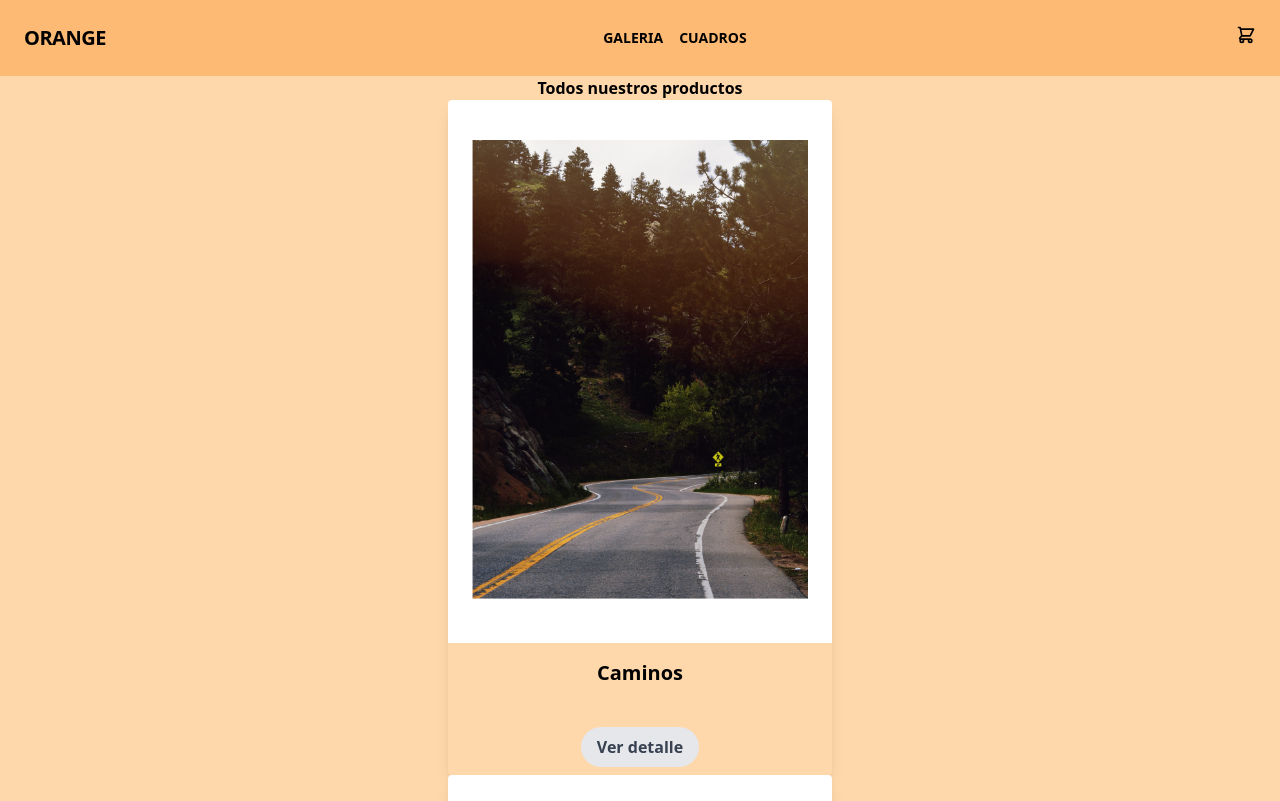
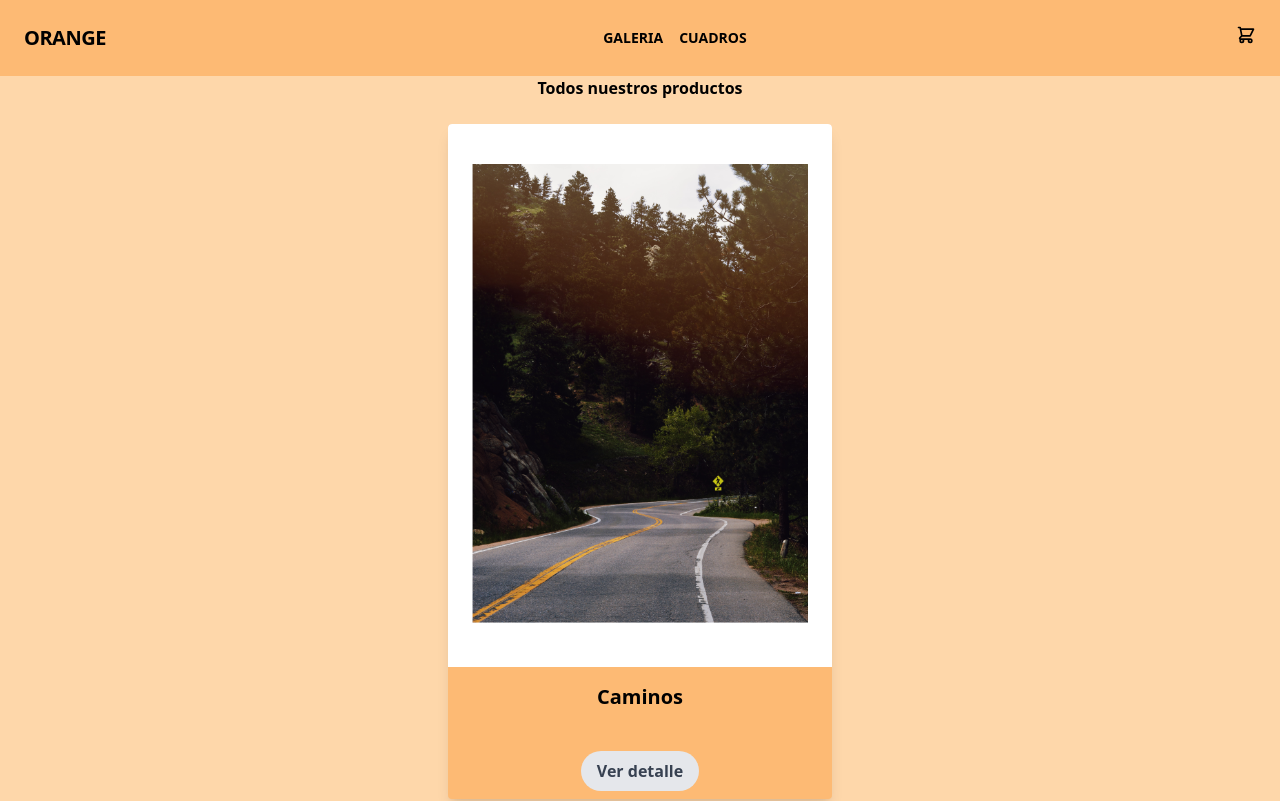
Before and after one commit to clara-vg/orange-app, a React (Create React App) app: page / in a window 1280 px wide. Shown: the top 801 px of the page. Built offline with nearby package versions, Linux system fonts and the light colour scheme.

Commit message:
sincronizando el counter

```diff
--- a/src/App.js
+++ b/src/App.js
@@ -6,10 +6,6 @@ import { BrowserRouter, Routes, Route } from 'react-router-dom'
 
 
 function App() {
-
-  const handleOnAdd = (quantity) => {
-    console.log("cantidad de items agregados", quantity)
-  }
 
   return (
     <div className="App">
--- a/src/components/Item/Item.jsx
+++ b/src/components/Item/Item.jsx
@@ -2,8 +2,8 @@ import { Link } from "react-router-dom";
 
 const Item = ({product}) => {
     return (
-    <div className="grid place-items-center">
-        <div className="max-w-sm rounded overflow-hidden shadow-lg ">
+    <div className="grid place-items-center py-6">
+        <div className="max-w-sm rounded overflow-hidden shadow-lg bg-orange-300">
             <img className="w-full" src= {product.img} alt="" />
             <div className="px-6 py-4">
                 <div className="font-bold text-xl mb-2"> {product.name} </div>
--- a/src/components/Itemdetail/ItemDetail.jsx
+++ b/src/components/Itemdetail/ItemDetail.jsx
@@ -1,5 +1,17 @@
+import { useState } from "react";
+import { Link } from "react-router-dom";
+import Counter from "../Counter/Counter";
+
 const ItemDetail = ( props ) => {
     const {name, img, description, price, stock} = props
+
+    const [quantity, setQuantity] = useState(0)
+
+    const handleOnAdd = (quantity) => {
+        console.log("cantidad de items agregados", quantity)
+        setQuantity(quantity)
+      }
+
   return (
     <div className="grid place-items-center py-6">
         <div className="card w-96 bg-base-100 shadow-xl">
@@ -20,6 +32,7 @@ const ItemDetail = ( props ) => {
                     <div className="badge badge-outline">
                         <strong> ${price} </strong>
                     </div>
+                    { quantity > 0 ? <Link to="/cart" > Ir al carrito </Link> : <Counter stock={stock} onAdd={handleOnAdd} />}
                 </div>
             </div>
         </div>
```
